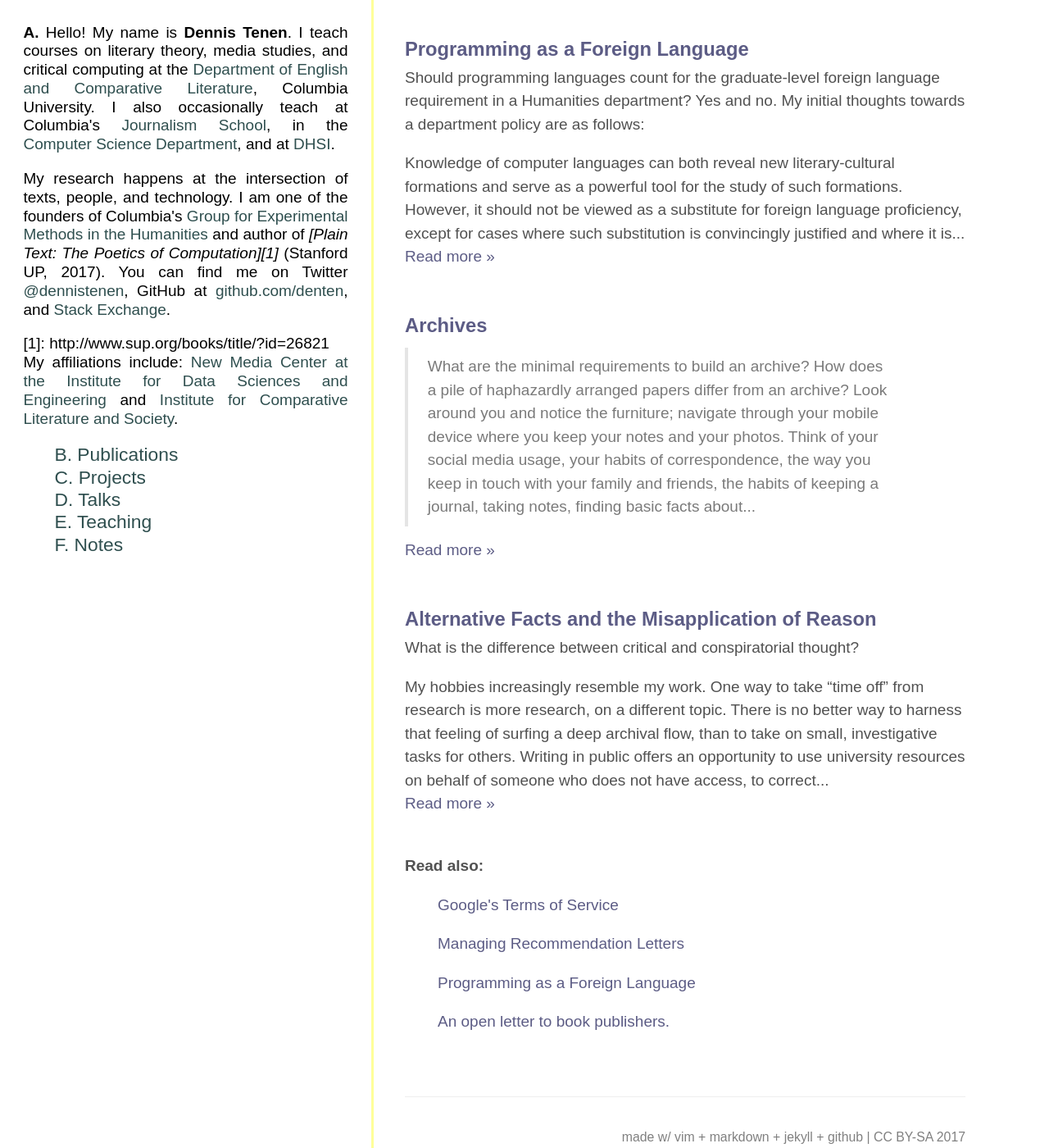
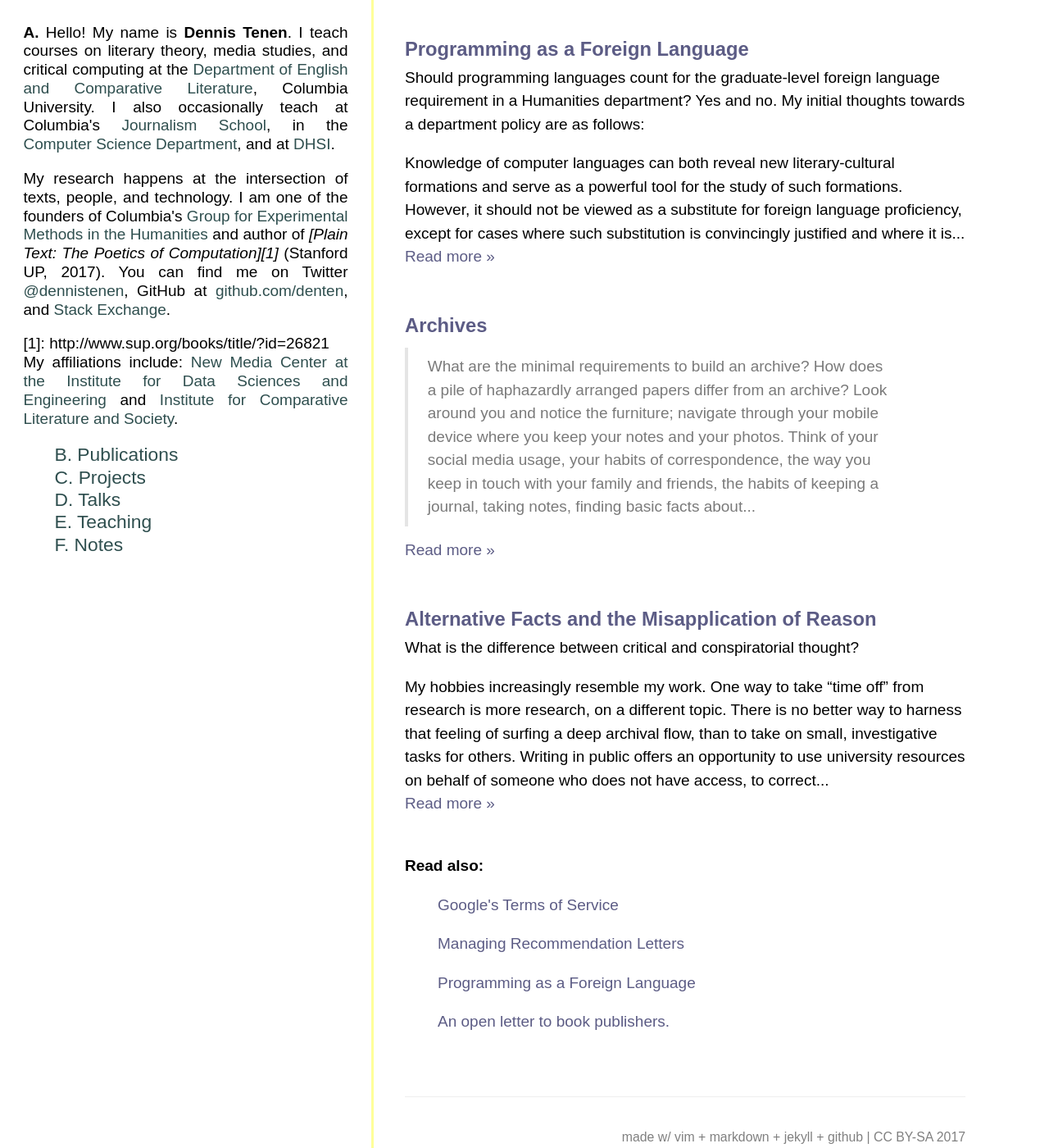
Before and after one commit to denten/denten.github.io, a Jekyll site: the page built from index.html, in a window 1280 px wide and 1400 px high. Shown: the whole window at 82% size. Built offline with Jekyll 4.4.1, drawn with Linux system fonts in a browser that asks for light colours; some web fonts are replaced; the list of posts is cut into pages by our own code.

Commit message:
make the text black insteadd of gray

```diff
--- a/public/css/poole.css
+++ b/public/css/poole.css
@@ -59,7 +59,7 @@
 }
 
 body {
-  color: #515151;
+  color: black;
   background-color: #fff;
   -webkit-text-size-adjust: 100%;
       -ms-text-size-adjust: 100%;
```
